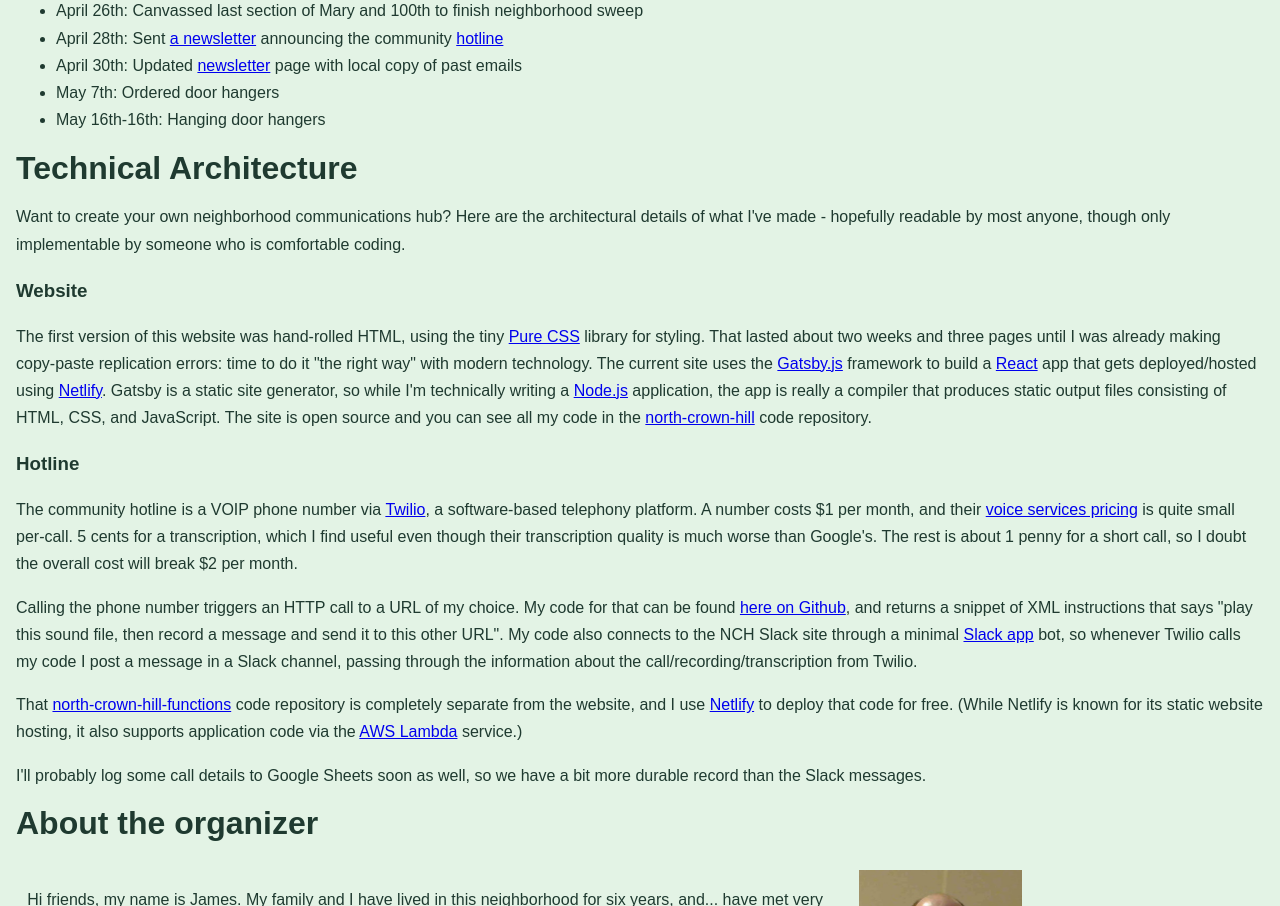
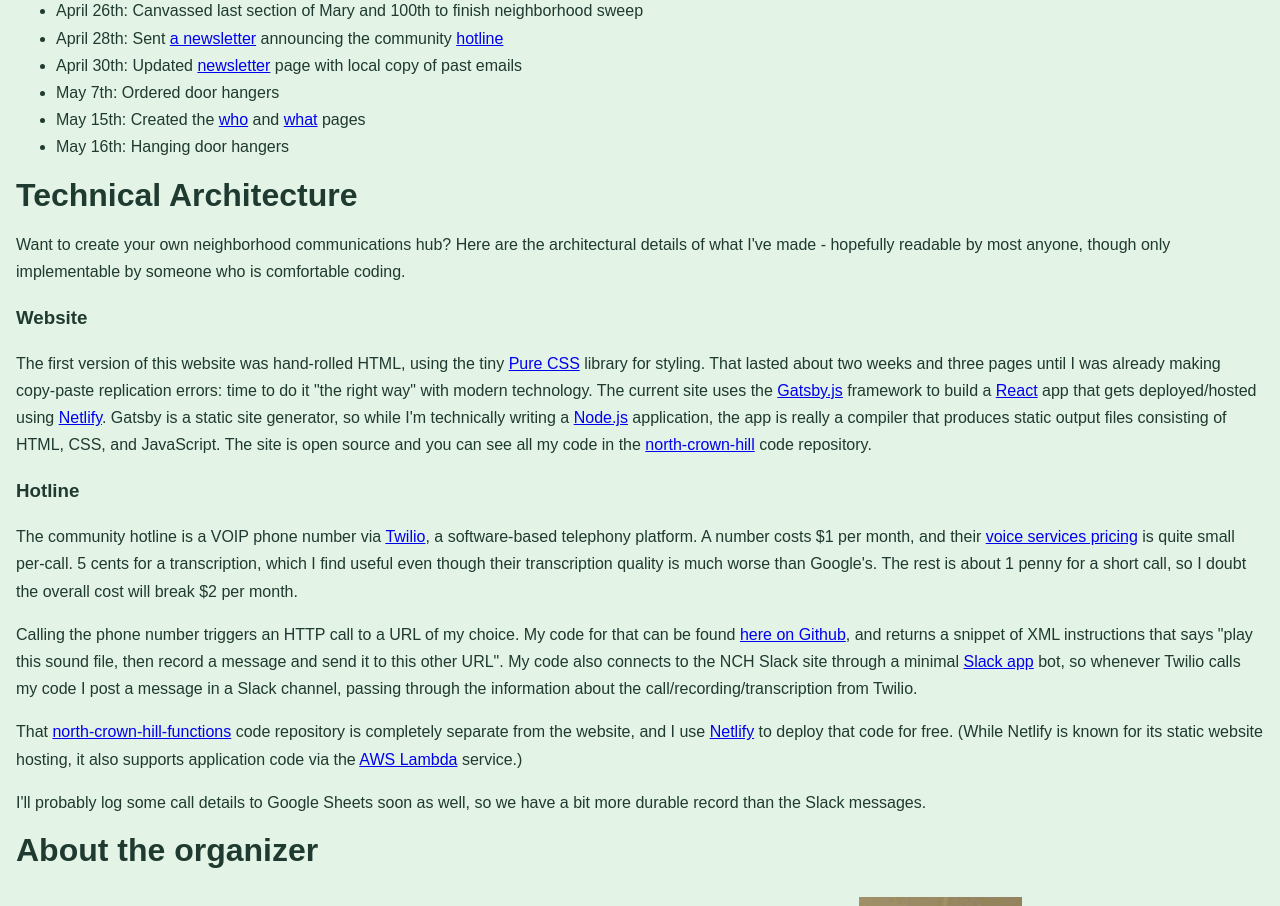
Before and after one commit to james-baker/north-crown-hill, a Gatsby site: page /about/ in a window 1280 px wide. Shown: the part 880-1786 px from the top of the page. Built offline with nearby package versions, Linux system fonts and the light colour scheme; Gatsby itself is replaced by a stand-in of ours.

Commit message:
note creation of who/what

```diff
--- a/src/md/project-changelog.md
+++ b/src/md/project-changelog.md
@@ -26,4 +26,5 @@
 * April 28th: Sent [a newsletter](/newsletter-archive/20200428.html) announcing the community [hotline](/hotline/)
 * April 30th: Updated [newsletter](/newsletter/) page with local copy of past emails
 * May 7th: Ordered door hangers
-* May 16th-16th: Hanging door hangers
+* May 15th: Created the [who](/who/) and [what](/what/) pages
+* May 16th: Hanging door hangers
```
